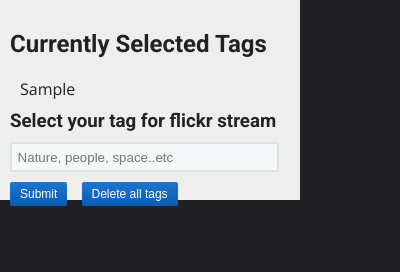
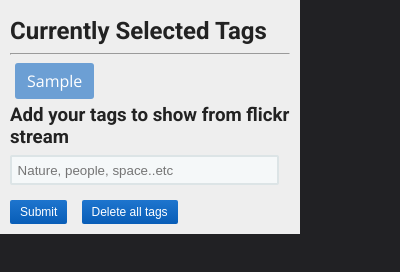
Before and after one commit to subramaniashiva/flickr-new-tab-chrome, a browser extension: page popup.html in a window 400 px wide. Both pictures are taken after typing "Sample" into the empty fields and a click on the button "Submit". Drawn offline with nearby package versions, Linux system fonts and the light colour scheme.

Commit message:
Tags CSS changes

```diff
--- a/css/style.css
+++ b/css/style.css
@@ -8,25 +8,20 @@ html, body {
 }
 .popup {
   width: 280px;
-  height: 180px;
+  min-height: 180px;
+  height: auto;
   background: #eeeeee;
   padding: 10px;
   color: #222222;
   font-family: 'Open Sans', sans-serif;
 }
 .title {
-  margin-bottom: 10px;
+  margin: 7px 0;
   font-family: 'Roboto', sans-serif;
-}
-.delete {
-  position: absolute;
-  right: 5px;
-  top: 5px;
-  cursor: pointer;
-  visibility: hidden;
 }
 .tagCont {
   position: relative;
+  margin-bottom: 5px;
 }
 .tagInput {
   display: block;
@@ -59,23 +54,41 @@ html, body {
   text-decoration: none;
 }
 .singleTag {
-  padding: 10px 15px 10px 5px;
+  padding: 7px 12px 7px 12px;
+  background: #6C9FD4;
+  color: #fff;
   width: auto;
   float: left;
   position: relative;
   margin-left: 5px;
+  margin-bottom: 5px;
+  border-radius: 3px;
+}
+.tagValue {
+  text-align: center;
 }
 .singleTag:hover {
   background: #cccccc;
+  color: #333;
 }
 .singleTag:hover .delete{
   visibility: visible;
+}
+.delete {
+  position: absolute;
+  right: 5px;
+  top: 2px;
+  cursor: pointer;
+  visibility: hidden;
 }
 #template, #currentTag {
   display: none;
 }
 #errorMsg {
   display: none;
+}
+.errorMsg {
+  color: #FF0084;
 }
 .cover {
   width: auto;
--- a/popup.html
+++ b/popup.html
@@ -7,15 +7,16 @@
   </head>
   <body id="popup" class="popup">
     <h2 class="title">Currently Selected Tags</h2>
+    <hr />
     <div id="currentTagCont">
 
     </div>
-    <span id="currentTag">No tag selected !</span>
-    <h3 class="clearboth title">Select your tag for flickr stream</h3>
+    <span id="currentTag">No tag selected :(</span>
+    <h3 class="clearboth title">Add your tags to show from flickr stream</h3>
     <div class="tagCont">
       <input id="tag" class="tagInput" type="text" placeholder="Nature, people, space..etc" />
     </div>
-    <span id="errorMsg">Only 6 tags are supported. Please delete any of the tags to continue</span>
+    <span id="errorMsg" class="errorMsg">Only 6 tags are supported. Please delete any of the tags to continue.</span>
     <button id="submit" class="btn">Submit</button>
     <button id="clear" class="btn">Delete all tags</button>
     <script src="js/popup.js"></script>
```
